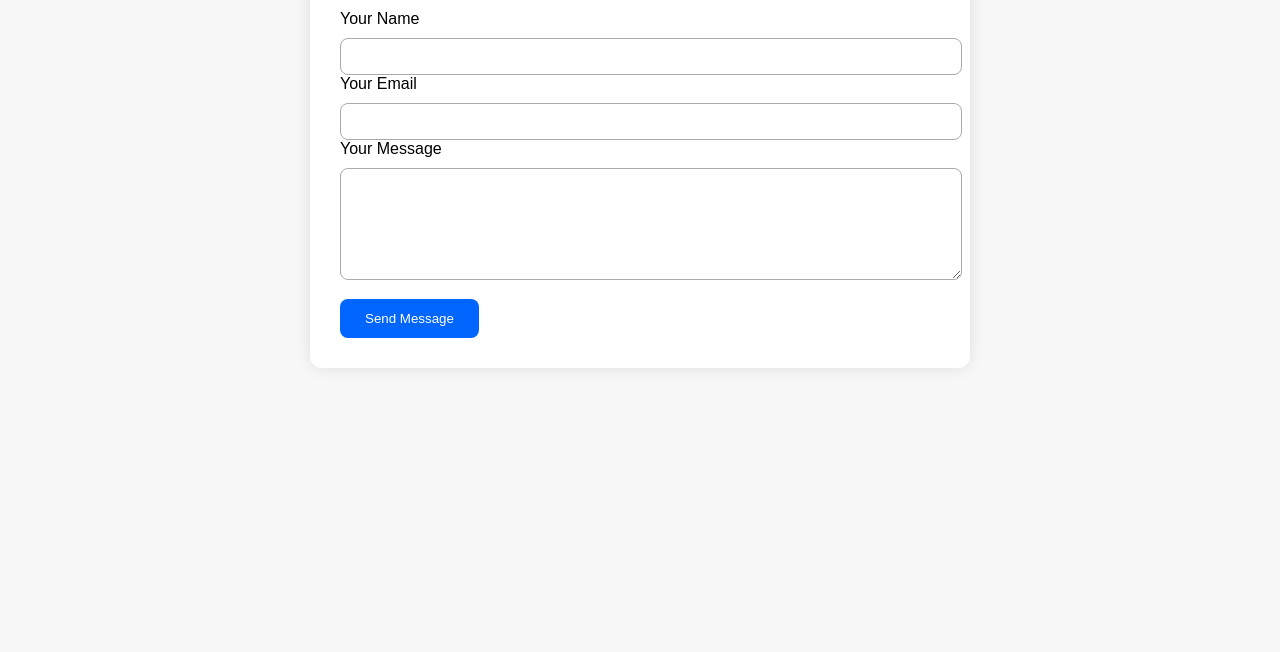
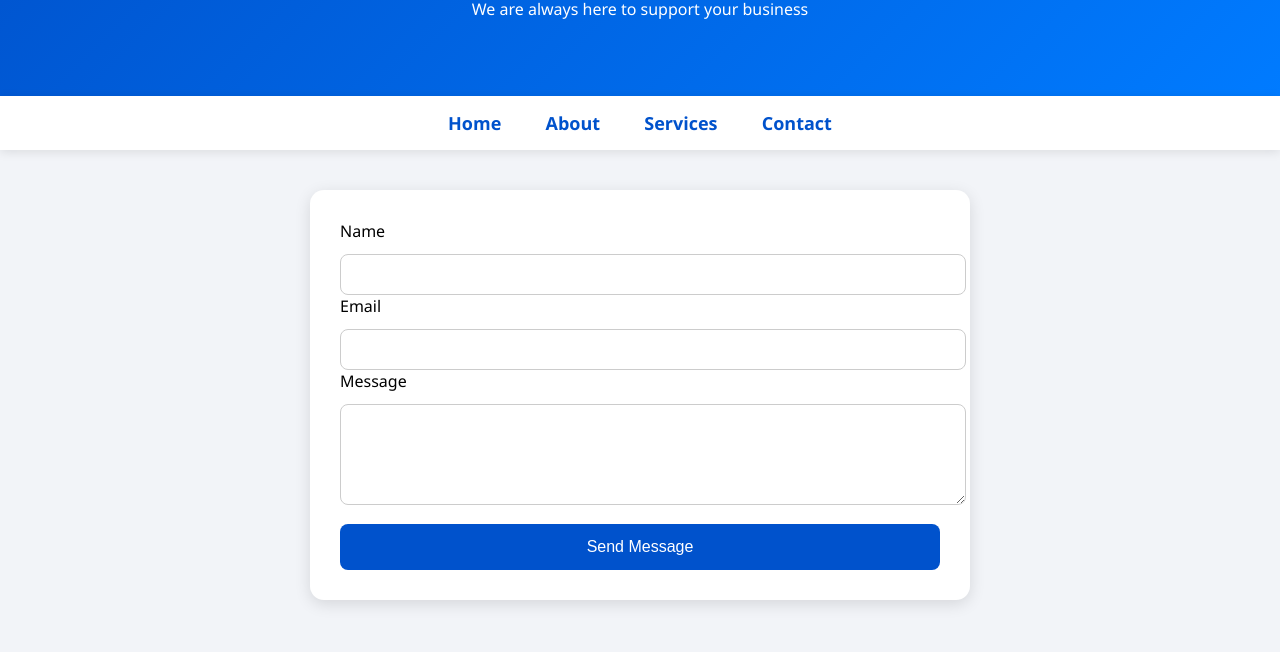
Before and after one commit to sughainfotech/sughainfotech, a plain HTML site: page contact.html in a window 1280 px wide. Shown: the part 148-800 px from the top of the page. Drawn offline with Linux system fonts and the light colour scheme.

Commit message:
Update contact.html

```diff
--- a/contact.html
+++ b/contact.html
@@ -1,72 +1,102 @@
 <!DOCTYPE html>
 <html lang="en">
 <head>
-    <meta charset="UTF-8">
-    <meta name="viewport" content="width=device-width, initial-scale=1.0">
-    <title>Contact Us - Sugha Infotech</title>
+    <meta charset="UTF-8" />
+    <meta name="viewport" content="width=device-width, initial-scale=1.0" />
+    <title>Contact Us - Sughainfotech</title>
+
     <style>
         body {
-            background: #f7f7f7;
-            font-family: Arial, sans-serif;
-            padding: 40px;
+            margin: 0;
+            font-family: 'Segoe UI', sans-serif;
+            background: #f2f4f8;
         }
-        .container {
+
+        header {
+            background: linear-gradient(135deg, #0052cc, #007bff);
+            color: white;
+            padding: 60px 20px;
+            text-align: center;
+        }
+
+        nav {
+            background: white;
+            padding: 15px;
+            text-align: center;
+            box-shadow: 0 2px 10px rgba(0,0,0,0.1);
+        }
+
+        nav a {
+            text-decoration: none;
+            color: #0052cc;
+            margin: 0 20px;
+            font-size: 18px;
+            font-weight: 600;
+        }
+
+        .form-container {
             max-width: 600px;
             background: white;
-            margin: auto;
             padding: 30px;
-            border-radius: 12px;
-            box-shadow: 0 0 15px rgba(0,0,0,0.1);
+            margin: 40px auto;
+            border-radius: 14px;
+            box-shadow: 0 4px 16px rgba(0,0,0,0.12);
         }
-        h1 {
-            text-align: center;
-        }
+
         input, textarea {
             width: 100%;
-            padding: 10px;
-            margin-top: 10px;
+            padding: 12px;
+            margin-top: 12px;
             border-radius: 8px;
-            border: 1px solid #aaa;
+            border: 1px solid #ccc;
         }
+
         button {
-            background: #0066ff;
-            padding: 12px 25px;
+            background: #0052cc;
             color: white;
+            padding: 14px 20px;
             border: none;
             border-radius: 8px;
+            font-size: 16px;
+            margin-top: 14px;
+            width: 100%;
             cursor: pointer;
-            margin-top: 15px;
         }
+
         button:hover {
-            background: #004bcc;
+            background: #007bff;
         }
     </style>
 </head>
+
 <body>
 
-    <div class="container">
-        <h1>Contact Us</h1>
+<header>
+    <h1>Contact Us</h1>
+    <p>We are always here to support your business</p>
+</header>
 
-        <form action="https://formspree.io/f/xvgljdkw" method="POST">
+<nav>
+    <a href="index.html">Home</a>
+    <a href="about.html">About</a>
+    <a href="services.html">Services</a>
+    <a href="contact.html">Contact</a>
+</nav>
 
-            <label>Your Name</label>
-            <input type="text" name="name" required>
+<div class="form-container">
+    <form action="https://formspree.io/f/xvgljdkw" method="POST">
+        <label>Name</label>
+        <input type="text" name="name" required />
 
-            <label>Your Email</label>
-            <input type="email" name="_replyto" required>
+        <label>Email</label>
+        <input type="email" name="email" required />
 
-            <label>Your Message</label>
-            <textarea name="message" rows="6" required></textarea>
+        <label>Message</label>
+        <textarea name="message" rows="5" required></textarea>
 
-            <!-- Anti-spam field -->
-            <input type="text" name="_gotcha" style="display:none">
-
-            <!-- Redirect to thank-you page -->
-            <input type="hidden" name="_next" value="https://sughainfotech.github.io/sughainfotech/thankyou.html">
-
-            <button type="submit">Send Message</button>
-        </form>
-    </div>
+        <button type="submit">Send Message</button>
+    </form>
+</div>
 
 </body>
 </html>
```
